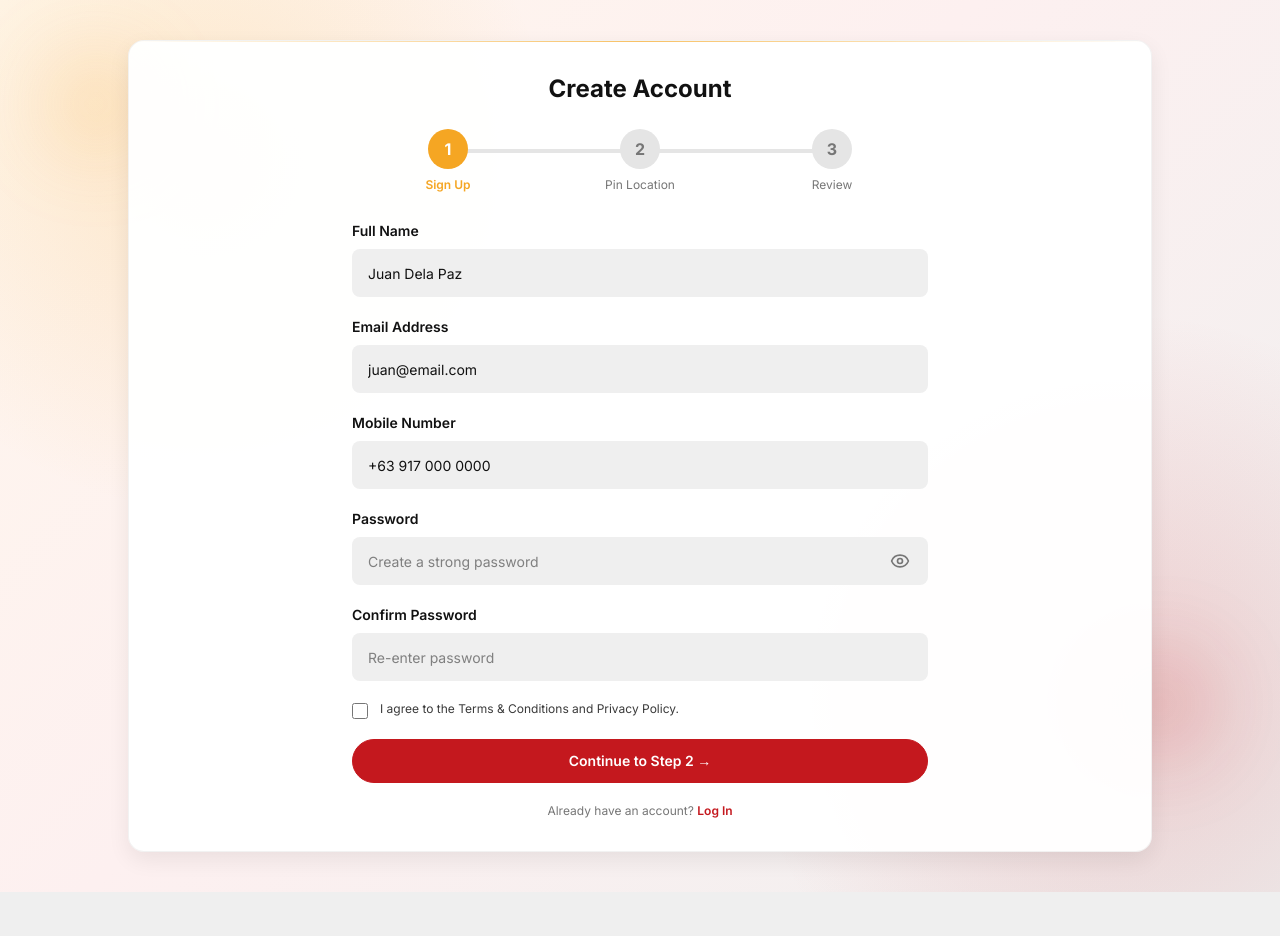
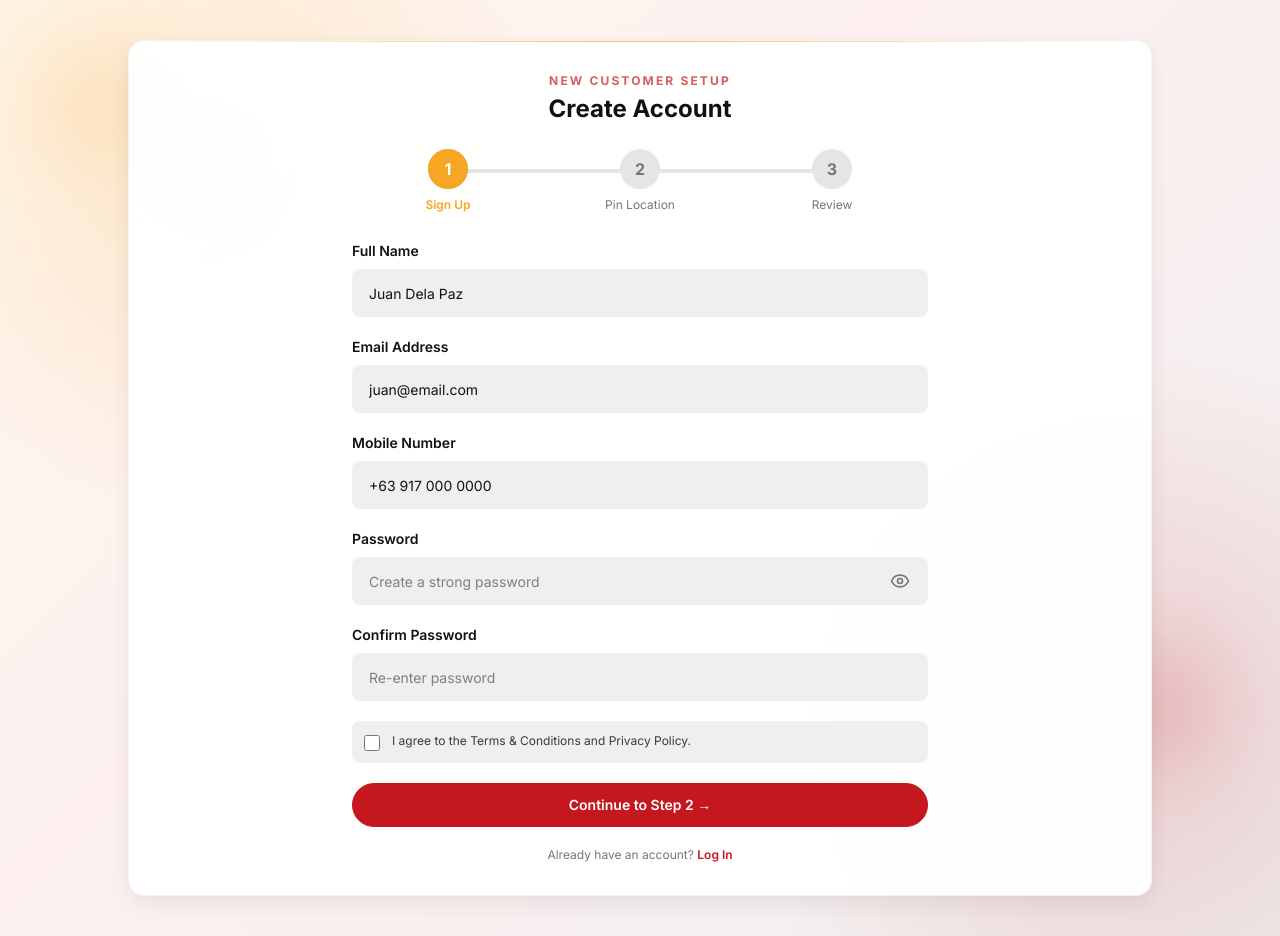
Before and after one commit to xKurty06/kokconnect, a Next.js app: page /register in a window 1280 px wide. Before the commit the page ends 892 px from the top, so only its background shows below. Built offline with nearby package versions, Linux system fonts and the light colour scheme.

Commit message:
feat(auth): polish registration flow

```diff
--- a/src/components/register-flow.tsx
+++ b/src/components/register-flow.tsx
@@ -34,48 +34,58 @@ export function RegisterFlow() {
 
   if (step === 4) {
     return (
-      <div className="mx-auto max-w-lg p-10 text-center">
-        <div className="mx-auto grid size-20 place-items-center rounded-full border-8 border-success/15 bg-success text-white"><Check className="size-9" /></div>
-        <h1 className="mt-6 text-3xl font-bold">Account Created!</h1><p className="mt-1 font-semibold">Welcome to Kuya Kok&apos;s, Juan!</p><p className="mx-auto mt-4 max-w-sm text-sm leading-relaxed text-muted">Your account is ready. Browse our menu and place your first order — hot, fast, affordable.</p>
-        <div className="mt-7 flex items-center justify-between rounded-lg bg-background p-4 text-left text-sm"><div><strong className="block">{data.email}</strong><p className="text-muted">{data.phone}</p></div><span className="rounded-full bg-green-100 px-3 py-1 text-xs font-semibold text-green-700">✓ Active</span></div>
-        <div className="mt-5 grid gap-3"><Link href="/menu" className="inline-flex min-h-12 items-center justify-center rounded-full bg-brand font-semibold text-white">Start Ordering Now</Link><Link href="/" className="inline-flex min-h-12 items-center justify-center rounded-full border border-brand font-semibold text-brand">Go to Home</Link></div>
+      <div className="auth-card-enter mx-auto max-w-lg p-10 text-center">
+        <div className="mx-auto grid size-20 place-items-center rounded-full border-8 border-success/15 bg-success text-white shadow-[0_12px_28px_rgba(45,189,98,0.20)]"><Check className="size-9" /></div>
+        <h1 className="mt-6 text-3xl font-bold">Account Created!</h1>
+        <p className="mt-1 font-semibold">Welcome to Kuya Kok&apos;s, Juan!</p>
+        <p className="mx-auto mt-4 max-w-sm text-sm leading-relaxed text-muted">Your account is ready. Browse our menu and place your first order — hot, fast, affordable.</p>
+        <div className="mt-7 flex items-center justify-between rounded-xl border border-success/15 bg-success/5 p-4 text-left text-sm"><div><strong className="block">{data.email}</strong><p className="text-muted">{data.phone}</p></div><span className="rounded-full bg-green-100 px-3 py-1 text-xs font-semibold text-green-700">✓ Active</span></div>
+        <div className="mt-5 grid gap-3"><Link href="/menu" className="inline-flex min-h-12 items-center justify-center rounded-full bg-brand font-semibold text-white shadow-lg hover:bg-brand-deep">Start Ordering Now</Link><Link href="/" className="inline-flex min-h-12 items-center justify-center rounded-full border border-brand font-semibold text-brand hover:bg-brand-tint">Go to Home</Link></div>
       </div>
     );
   }
 
   return (
     <div className="p-8">
-      <h1 className="text-center text-2xl font-bold">Create Account</h1>
+      <div className="text-center">
+        <p className="text-xs font-bold uppercase tracking-[0.18em] text-brand/70">New customer setup</p>
+        <h1 className="mt-1 text-2xl font-bold">Create Account</h1>
+      </div>
       <ol className="mx-auto mt-6 grid max-w-xl grid-cols-3" aria-label="Registration progress">
-        {labels.map((label, index) => { const number = index + 1; const done = step > number; const active = step === number; return <li key={label} className="relative flex flex-col items-center gap-2 text-center"><span className={`relative z-10 grid size-10 place-items-center rounded-full font-bold ${done ? "bg-success text-white" : active ? "bg-gold-warm text-white" : "bg-border text-muted"}`}>{done ? <Check className="size-5" /> : number}</span>{index < 2 && <span className={`absolute left-1/2 top-5 h-1 w-full ${done ? "bg-success" : "bg-border"}`} />}<span className={`text-xs ${active ? "font-semibold text-gold-warm" : done ? "font-semibold text-success" : "text-muted"}`}>{label}</span></li>; })}
+        {labels.map((label, index) => {
+          const number = index + 1;
+          const done = step > number;
+          const active = step === number;
+          return <li key={label} className="relative flex flex-col items-center gap-2 text-center"><span className={`relative z-10 grid size-10 place-items-center rounded-full font-bold transition-all duration-200 ${done ? "bg-success text-white shadow-[0_8px_18px_rgba(45,189,98,0.18)]" : active ? "status-pulse bg-gold-warm text-white shadow-[0_8px_18px_rgba(245,166,35,0.22)]" : "bg-border text-muted"}`}>{done ? <Check className="size-5" /> : number}</span>{index < 2 && <span className={`absolute left-1/2 top-5 h-1 w-full transition-colors ${done ? "bg-success" : "bg-border"}`} />}<span className={`text-xs ${active ? "font-semibold text-gold-warm" : done ? "font-semibold text-success" : "text-muted"}`}>{label}</span></li>;
+        })}
       </ol>
 
-      {step === 1 && <form className="mx-auto mt-7 grid max-w-xl gap-5" onSubmit={(event) => { event.preventDefault(); setStep(2); }}>
-        <label className="grid gap-2 text-sm font-semibold">Full Name<input required value={data.name} onChange={(event) => update("name", event.target.value)} autoComplete="name" className="h-12 rounded-lg border-0 bg-background px-4 font-normal" /></label>
-        <label className="grid gap-2 text-sm font-semibold">Email Address<input required type="email" value={data.email} onChange={(event) => update("email", event.target.value)} autoComplete="email" className="h-12 rounded-lg border-0 bg-background px-4 font-normal" /></label>
-        <label className="grid gap-2 text-sm font-semibold">Mobile Number<input required type="tel" value={data.phone} onChange={(event) => update("phone", event.target.value)} autoComplete="tel" className="h-12 rounded-lg border-0 bg-background px-4 font-normal" /></label>
-        <label className="grid gap-2 text-sm font-semibold">Password<span className="relative"><input required type={showPassword ? "text" : "password"} placeholder="Create a strong password" autoComplete="new-password" className="h-12 w-full rounded-lg border-0 bg-background px-4 pr-12 font-normal" /><button type="button" onClick={() => setShowPassword((value) => !value)} className="absolute right-1 top-0 grid size-12 place-items-center text-muted" aria-label={showPassword ? "Hide password" : "Show password"}>{showPassword ? <EyeOff className="size-5" /> : <Eye className="size-5" />}</button></span></label>
-        <label className="grid gap-2 text-sm font-semibold">Confirm Password<input required type="password" placeholder="Re-enter password" autoComplete="new-password" className="h-12 rounded-lg border-0 bg-background px-4 font-normal" /></label>
-        <label className="flex items-start gap-3 text-xs text-copy"><input required type="checkbox" className="mt-0.5 size-4 accent-brand" />I agree to the Terms &amp; Conditions and Privacy Policy.</label>
-        <Button type="submit" className="w-full">Continue to Step 2 →</Button><p className="text-center text-xs text-muted">Already have an account? <Link href="/login" className="font-semibold text-brand">Log In</Link></p>
+      {step === 1 && <form key="step-1" className="auth-card-enter mx-auto mt-7 grid max-w-xl gap-5" onSubmit={(event) => { event.preventDefault(); setStep(2); }}>
+        <label className="grid gap-2 text-sm font-semibold">Full Name<input required value={data.name} onChange={(event) => update("name", event.target.value)} autoComplete="name" className="form-field h-12 rounded-lg px-4 font-normal" /></label>
+        <label className="grid gap-2 text-sm font-semibold">Email Address<input required type="email" value={data.email} onChange={(event) => update("email", event.target.value)} autoComplete="email" className="form-field h-12 rounded-lg px-4 font-normal" /></label>
+        <label className="grid gap-2 text-sm font-semibold">Mobile Number<input required type="tel" value={data.phone} onChange={(event) => update("phone", event.target.value)} autoComplete="tel" className="form-field h-12 rounded-lg px-4 font-normal" /></label>
+        <label className="grid gap-2 text-sm font-semibold">Password<span className="relative"><input required type={showPassword ? "text" : "password"} placeholder="Create a strong password" autoComplete="new-password" className="form-field h-12 w-full rounded-lg px-4 pr-12 font-normal" /><button type="button" onClick={() => setShowPassword((value) => !value)} className="absolute right-1 top-0 grid size-12 place-items-center rounded-lg text-muted hover:bg-brand-tint hover:text-brand" aria-label={showPassword ? "Hide password" : "Show password"}>{showPassword ? <EyeOff className="size-5" /> : <Eye className="size-5" />}</button></span></label>
+        <label className="grid gap-2 text-sm font-semibold">Confirm Password<input required type="password" placeholder="Re-enter password" autoComplete="new-password" className="form-field h-12 rounded-lg px-4 font-normal" /></label>
+        <label className="flex items-start gap-3 rounded-lg bg-background p-3 text-xs text-copy"><input required type="checkbox" className="mt-0.5 size-4 accent-brand" />I agree to the Terms &amp; Conditions and Privacy Policy.</label>
+        <Button type="submit" className="w-full">Continue to Step 2 →</Button><p className="text-center text-xs text-muted">Already have an account? <Link href="/login" className="font-semibold text-brand hover:text-brand-deep">Log In</Link></p>
       </form>}
 
-      {step === 2 && <div className="mt-7 grid grid-cols-2 gap-7">
-        <InteractiveMap className="min-h-[500px] rounded-2xl border-[14px] border-[#e7ede5]" />
+      {step === 2 && <div key="step-2" className="auth-card-enter mt-7 grid grid-cols-2 gap-7">
+        <InteractiveMap className="min-h-[500px] rounded-2xl border-[14px] border-[#e7ede5] shadow-[0_12px_30px_rgba(0,0,0,0.10)]" />
         <form className="grid content-start gap-4" onSubmit={(event) => { event.preventDefault(); setStep(3); }}><div><h2 className="text-xl font-bold">Delivery Location Details</h2><p className="mt-1 text-sm text-muted">Specify your exact building, unit, or dorm reference point.</p></div>
-          <label className="grid gap-2 text-sm font-semibold">Pinned Location Coordinates (Autofilled)<input readOnly value="Lat: 14.195484, Lon: 120.881430 (Near CvSU Campus)" className="h-12 rounded-lg bg-background px-4 font-normal" /></label>
-          <label className="grid gap-2 text-sm font-semibold">Building / Street Name / Block &amp; Lot<input value={data.address} onChange={(event) => update("address", event.target.value)} className="h-12 rounded-lg bg-background px-4 font-normal" /></label>
-          <label className="relative grid gap-2 text-sm font-semibold">Select Dorm / Landmark<select value={data.landmark} onChange={(event) => update("landmark", event.target.value)} className="h-12 appearance-none rounded-lg bg-background px-4 pr-10 font-normal"><option>CvSU Dormitory Building 3</option><option>Main Gate</option></select><ChevronDown className="absolute bottom-4 right-4 size-4 text-muted" /></label>
-          <label className="grid gap-2 text-sm font-semibold">Delivery Notes (Optional)<textarea value={data.notes} onChange={(event) => update("notes", event.target.value)} rows={2} className="resize-none rounded-lg bg-background p-4 font-normal" /></label>
+          <label className="grid gap-2 text-sm font-semibold">Pinned Location Coordinates (Autofilled)<input readOnly value="Lat: 14.195484, Lon: 120.881430 (Near CvSU Campus)" className="form-field h-12 rounded-lg px-4 font-normal" /></label>
+          <label className="grid gap-2 text-sm font-semibold">Building / Street Name / Block &amp; Lot<input value={data.address} onChange={(event) => update("address", event.target.value)} className="form-field h-12 rounded-lg px-4 font-normal" /></label>
+          <label className="relative grid gap-2 text-sm font-semibold">Select Dorm / Landmark<select value={data.landmark} onChange={(event) => update("landmark", event.target.value)} className="form-select h-12 appearance-none rounded-lg px-4 pr-10 font-normal"><option>CvSU Dormitory Building 3</option><option>Main Gate</option></select><ChevronDown className="absolute bottom-4 right-4 size-4 text-muted" /></label>
+          <label className="grid gap-2 text-sm font-semibold">Delivery Notes (Optional)<textarea value={data.notes} onChange={(event) => update("notes", event.target.value)} rows={2} className="form-area resize-none rounded-lg p-4 font-normal" /></label>
           <p className="flex gap-2 rounded-lg border border-brand-blush bg-brand-tint p-3 text-xs font-medium text-brand"><AlertCircle className="size-4 shrink-0" />We currently deliver within Indang and CvSU area only.</p>
           <div className="grid grid-cols-2 gap-3"><Button type="button" variant="ghost" onClick={() => setStep(1)}>← Back to Step 1</Button><Button type="submit">Continue to Step 3 →</Button></div>
         </form>
       </div>}
 
-      {step === 3 && <div className="mx-auto mt-7 max-w-xl"><h2 className="text-xl font-bold">Review Your Information</h2><p className="mt-1 text-sm text-muted">Please confirm your details before creating your account.</p>
-        <section className="mt-5"><div className="flex justify-between rounded-t-lg bg-background px-4 py-2 text-xs font-semibold"><span>PERSONAL INFORMATION</span><button onClick={() => setStep(1)} className="text-brand">Edit</button></div><dl className="divide-y divide-border text-sm"><div className="py-3"><dt className="text-muted">Full Name</dt><dd className="font-semibold">{data.name}</dd></div><div className="py-3"><dt className="text-muted">Email Address</dt><dd className="font-semibold">{data.email}</dd></div><div className="py-3"><dt className="text-muted">Mobile Number</dt><dd className="font-semibold">{data.phone}</dd></div></dl></section>
-        <section className="mt-5"><div className="flex justify-between rounded-t-lg bg-background px-4 py-2 text-xs font-semibold"><span>DEFAULT DELIVERY LOCATION</span><button onClick={() => setStep(2)} className="text-brand">Edit</button></div><dl className="divide-y divide-border text-sm"><div className="py-3"><dt className="text-muted">Pinned Coordinates</dt><dd className="font-semibold">Lat: 14.195432, Lon: 120.879431</dd></div><div className="py-3"><dt className="text-muted">Building / Landmark</dt><dd className="font-semibold">{data.address}</dd></div><div className="py-3"><dt className="text-muted">Dorm / Reference</dt><dd className="font-semibold">{data.landmark}</dd></div></dl></section>
-        <label className="mt-5 flex gap-3 rounded-lg bg-background p-3 text-xs text-copy"><input type="checkbox" defaultChecked className="size-4 accent-brand" />By creating an account, you agree to the Terms &amp; Conditions and Privacy Policy.</label><Button className="mt-5 w-full" onClick={() => setStep(4)}>Create My Account</Button><button className="mx-auto mt-3 block min-h-11 text-sm text-muted" onClick={() => setStep(2)}>← Back to Step 2</button>
+      {step === 3 && <div key="step-3" className="auth-card-enter mx-auto mt-7 max-w-xl"><h2 className="text-xl font-bold">Review Your Information</h2><p className="mt-1 text-sm text-muted">Please confirm your details before creating your account.</p>
+        <section className="surface-card mt-5 overflow-hidden rounded-xl"><div className="flex justify-between bg-background px-4 py-3 text-xs font-semibold"><span>PERSONAL INFORMATION</span><button onClick={() => setStep(1)} className="text-brand hover:text-brand-deep">Edit</button></div><dl className="divide-y divide-border px-4 text-sm"><div className="py-3"><dt className="text-muted">Full Name</dt><dd className="font-semibold">{data.name}</dd></div><div className="py-3"><dt className="text-muted">Email Address</dt><dd className="font-semibold">{data.email}</dd></div><div className="py-3"><dt className="text-muted">Mobile Number</dt><dd className="font-semibold">{data.phone}</dd></div></dl></section>
+        <section className="surface-card mt-5 overflow-hidden rounded-xl"><div className="flex justify-between bg-background px-4 py-3 text-xs font-semibold"><span>DEFAULT DELIVERY LOCATION</span><button onClick={() => setStep(2)} className="text-brand hover:text-brand-deep">Edit</button></div><dl className="divide-y divide-border px-4 text-sm"><div className="py-3"><dt className="text-muted">Pinned Coordinates</dt><dd className="font-semibold">Lat: 14.195432, Lon: 120.879431</dd></div><div className="py-3"><dt className="text-muted">Building / Landmark</dt><dd className="font-semibold">{data.address}</dd></div><div className="py-3"><dt className="text-muted">Dorm / Reference</dt><dd className="font-semibold">{data.landmark}</dd></div></dl></section>
+        <label className="mt-5 flex gap-3 rounded-lg bg-background p-3 text-xs text-copy"><input type="checkbox" defaultChecked className="size-4 accent-brand" />By creating an account, you agree to the Terms &amp; Conditions and Privacy Policy.</label><Button className="mt-5 w-full" onClick={() => setStep(4)}>Create My Account</Button><button className="mx-auto mt-3 block min-h-11 text-sm text-muted hover:text-brand" onClick={() => setStep(2)}>← Back to Step 2</button>
       </div>}
     </div>
   );
```
